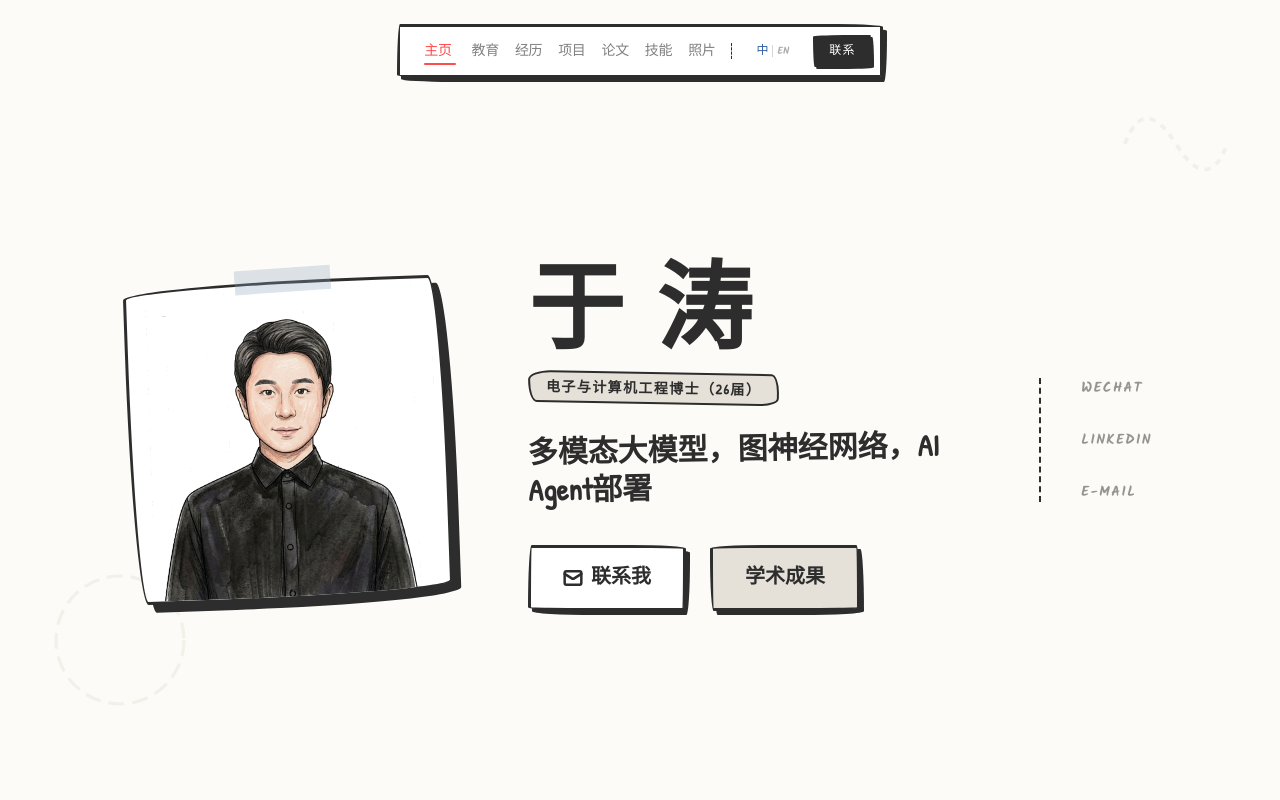
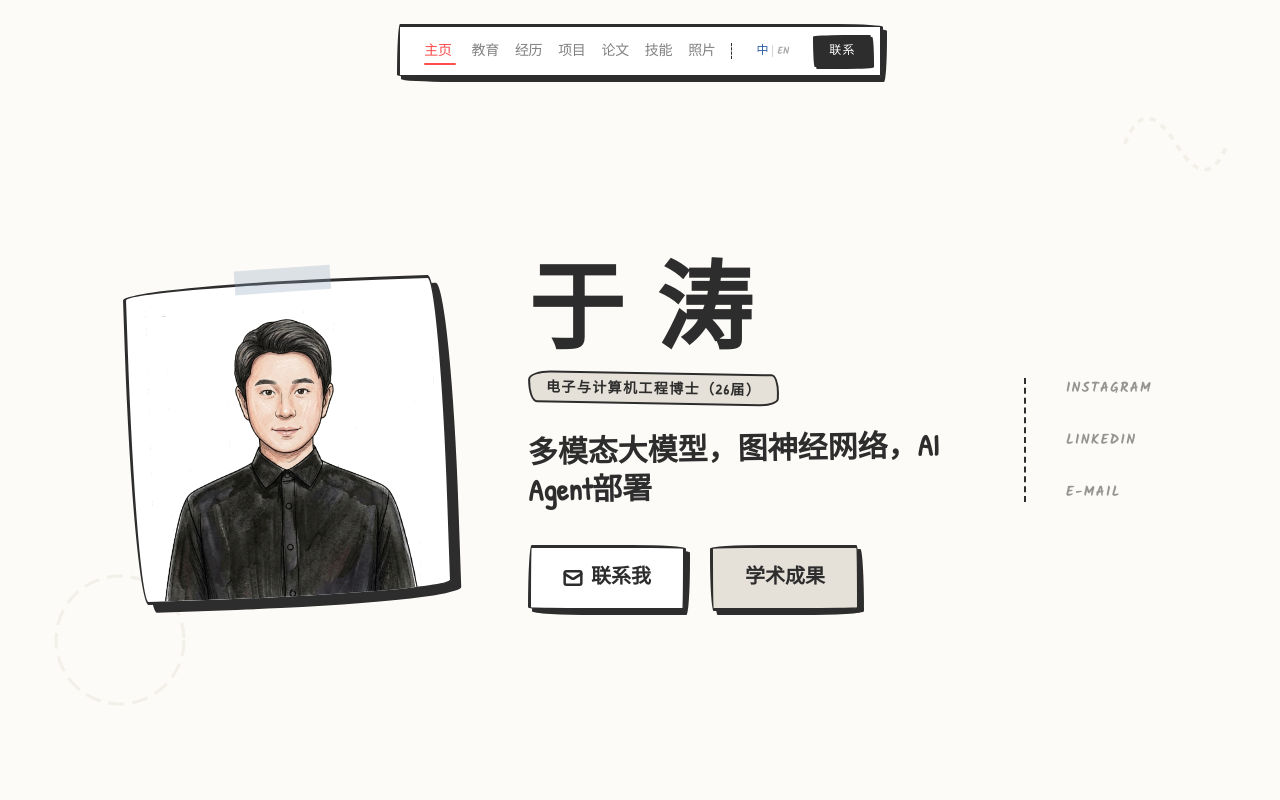
Before and after one commit to YuTao0805/YuTao0805.github.io, a React (Vite) app: page / in a window 1280 px wide. Shown: the top 800 px of the page. Built offline with nearby package versions, Linux system fonts and the light colour scheme; a web font is replaced by a local one.

Commit message:
添加联系方式

```diff
--- a/src/components/Hero.tsx
+++ b/src/components/Hero.tsx
@@ -63,7 +63,7 @@ export const Hero = () => {
 
             <div className="flex flex-wrap gap-6 justify-center md:justify-start">
               <motion.a
-                href="mailto:id8670@alunos.uminho.pt"
+                href="mailto:yu@tao1995.cn"
                 whileHover={{ scale: 1.05, rotate: 1 }}
                 whileTap={{ scale: 0.95, boxShadow: '0px 0px 0px 0px #2d2d2d' }}
                 className="px-8 py-4 bg-white border-[3px] border-pencil text-pencil rounded-none hard-shadow font-heading text-xl hover:bg-marker-red hover:text-white transition-colors flex items-center gap-2"
@@ -86,9 +86,9 @@ export const Hero = () => {
           {/* Vertical Contact Links */}
           <div className="flex flex-row md:flex-col gap-6 md:gap-8 md:border-l-2 md:border-pencil md:border-dashed md:pl-10">
             {[
-              { label: "Wechat", href: "#" },
-              { label: "LinkedIn", href: "https://linkedin.com" },
-              { label: "E-mail", href: "mailto:id8670@alunos.uminho.pt" }
+              { label: "Instagram", href: "https://www.instagram.com/tao___yu/" },
+              { label: "LinkedIn", href: "https://www.linkedin.com/in/yutao0805" },
+              { label: "E-mail", href: "mailto:yu@tao1995.cn" }
             ].map((link) => (
               <motion.a
                 key={link.label}
```
